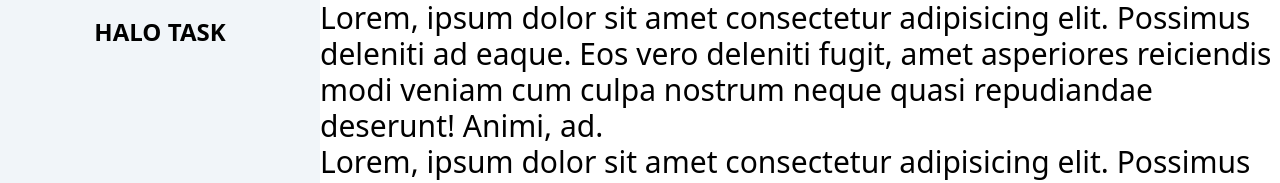
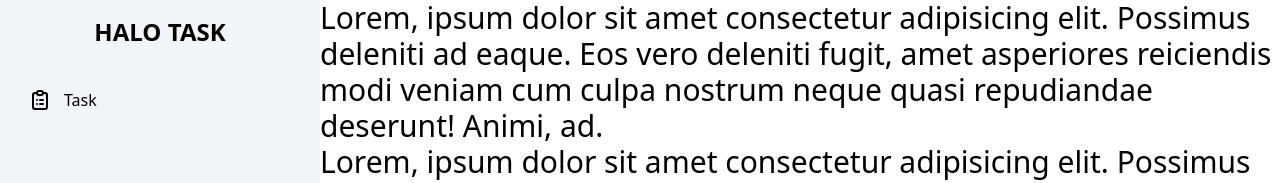
Before and after one commit to teguhwin8/halo-task, a Next.js app: page / in a window 1280 px wide. Shown: the top 183 px of the page. Built offline with nearby package versions, Linux system fonts and the light colour scheme.

Commit message:
Fixing error

```diff
--- a/components/hero_icons/clipboardList.js
+++ b/components/hero_icons/clipboardList.js
@@ -2,7 +2,6 @@ import React from "react";
 
 function ClipboardList() {
 	return (
-		<>
 		<svg
 			xmlns="http://www.w3.org/2000/svg"
 			className="h-6 w-6 mr-3"
@@ -17,7 +16,6 @@ function ClipboardList() {
 				d="M9 5H7a2 2 0 00-2 2v12a2 2 0 002 2h10a2 2 0 002-2V7a2 2 0 00-2-2h-2M9 5a2 2 0 002 2h2a2 2 0 002-2M9 5a2 2 0 012-2h2a2 2 0 012 2m-3 7h3m-3 4h3m-6-4h.01M9 16h.01"
 			/>
 		</svg>
-		</>
 	);
 }
 
--- a/components/layout.js
+++ b/components/layout.js
@@ -4,7 +4,7 @@ import Head from "next/head";
 
 export default function Layout({ children }) {
 	return (
-		<>
+		<div>
 			<Head>
 				<title>Halo Task</title>
 			</Head>
@@ -21,6 +21,6 @@ export default function Layout({ children }) {
 				</div>
 				<div className="flex-1 h-screen overflow-y-auto">{children}</div>
 			</div>
-		</>
+		</div>
 	);
 }
--- a/components/logo.js
+++ b/components/logo.js
@@ -2,15 +2,11 @@ import Link from "next/link";
 
 function Logo() {
 	return (
-		<>
-			<Link href='/'>
-				<a>
-					<h3 className="text-2xl font-bold text-center px-3 py-4">
-						HALO TASK
-					</h3>
-				</a>
-			</Link>
-		</>
+		<Link href="/">
+			<a>
+				<h3 className="text-2xl font-bold text-center px-3 py-4">HALO TASK</h3>
+			</a>
+		</Link>
 	);
 }
 
--- a/components/menu.js
+++ b/components/menu.js
@@ -2,25 +2,23 @@ import Link from "next/link";
 import { useRouter } from "next/router";
 
 function Menu(props) {
-	const { path, title, icon } = props;
-	console.log(props);
 	const router = useRouter();
 	const classes =
 		"hover:bg-slate-200 flex items-center transition-all duration-200 px-3 py-2 cursor-pointer rounded-md font-medium";
 	const activeClasses = "bg-slate-200 " + classes;
 
 	return (
-		<>
-			{/* <div className="p-4">
-				<Link href={path}>
-					<a>
-						<div className={router.pathname === path ? activeClasses : classes}>
-							{icon} {title}
-						</div>
-					</a>
-				</Link>
-			</div> */}
-		</>
+		<div className="p-4">
+			<Link href={props.path}>
+				<a>
+					<div
+						className={router.pathname === props.path ? activeClasses : classes}
+					>
+						{props.icon} {props.title}
+					</div>
+				</a>
+			</Link>
+		</div>
 	);
 }
 
--- a/components/sidebar.js
+++ b/components/sidebar.js
@@ -4,10 +4,10 @@ import Menu from "./menu";
 
 function Sidebar() {
 	return (
-		<>
+		<div>
 			<Logo />
-			<Menu path="/task" title="Task" icon={ClipboardList} />
-		</>
+			<Menu path="/task" title="Task" icon={<ClipboardList />} />
+		</div>
 	);
 }
 
```
Lines whose indentation alone changed are shown as unchanged.
